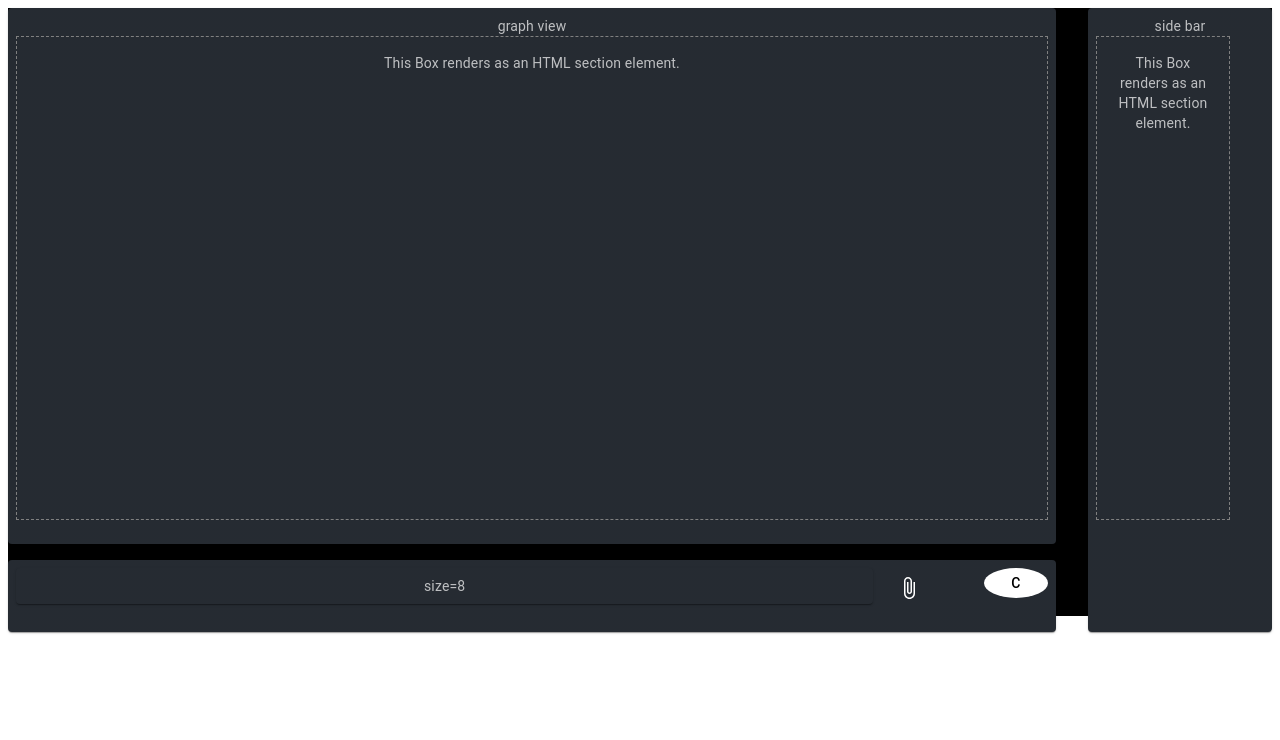
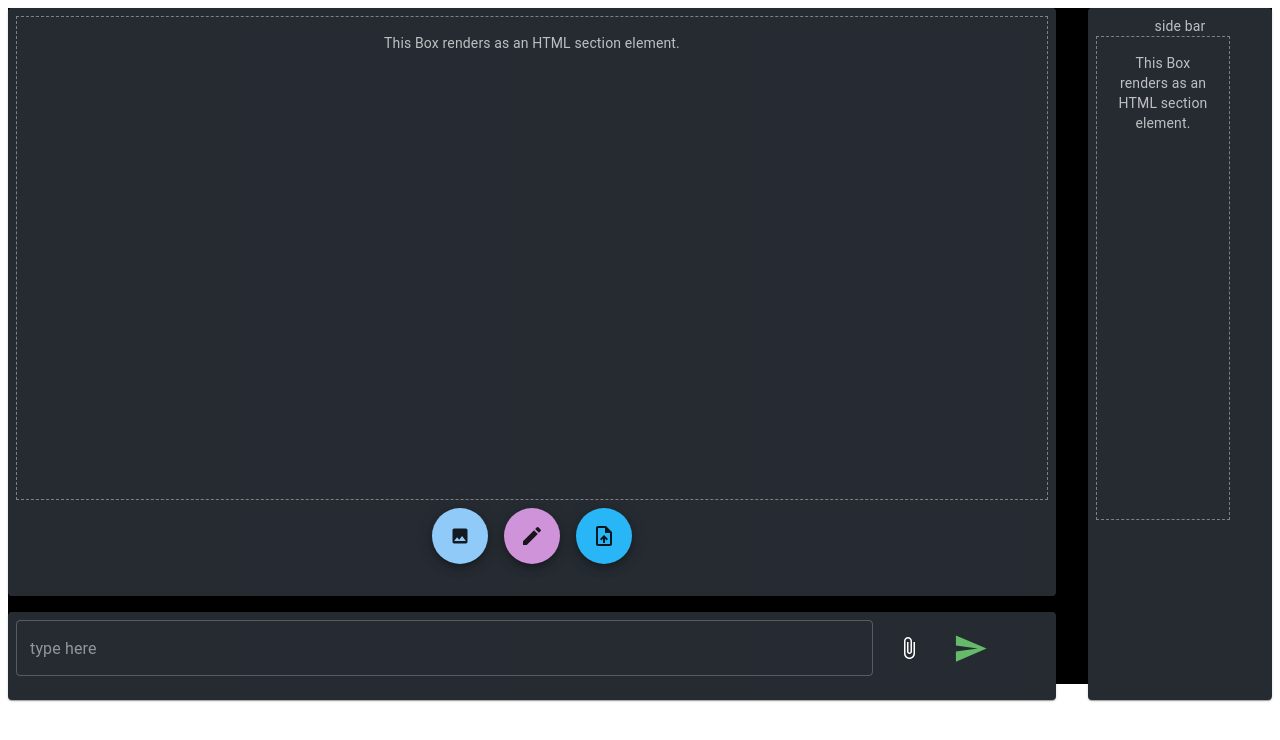
Before and after one commit to aleenarose222/Mindgraph_project, a React (Vite) app: page / in a window 1280 px wide. Both pictures are taken after a click on the button 909 px from the left and 588 px from the top of the page. Shown: the top 740 px of the page. Built offline with nearby package versions, Linux system fonts and the light colour scheme.

Commit message:
attachement fix

```diff
--- a/src/Component/Attachment/Attachment.jsx
+++ b/src/Component/Attachment/Attachment.jsx
@@ -2,23 +2,24 @@
 import Box from '@mui/material/Box';
 import Paper from '@mui/material/Paper';
 
+import InsertPhotoIcon from '@mui/icons-material/InsertPhoto';
+import Fab from '@mui/material/Fab';
+import EditIcon from '@mui/icons-material/Edit';
+import UploadFileIcon from '@mui/icons-material/UploadFile';
+
 const Attachment=()=> {
   return (
-    <Box
-      sx={{
-        display: 'flex',
-        flexWrap: 'wrap',
-        '& > :not(style)': {
-          m: 1,
-          width: 128,
-          height: 128,
-        },
-      }}
-    >
-      <Paper elevation={0} />
-      <Paper />
-      <Paper elevation={3} />
-    </Box>
+    <Box sx={{ '& > :not(style)': { m: 1 } }}>
+      <Fab color="primary" aria-label="image">
+        <InsertPhotoIcon  fontSize="small"/>
+      </Fab>
+      <Fab color="secondary" aria-label="edit">
+        <EditIcon />
+        </Fab>
+        <Fab color="info" aria-label="edit">
+        < UploadFileIcon/>
+      </Fab>
+      </Box>
   );
 }
 export default Attachment;
--- a/src/Component/Prompt/Prompt.jsx
+++ b/src/Component/Prompt/Prompt.jsx
@@ -1,35 +1,43 @@
 //import * as React from 'react';
 import { styled } from '@mui/material/styles';
 //import Box from '@mui/material/Box';
+import  { useState } from 'react';
 import Paper from '@mui/material/Paper';
 import Grid from '@mui/material/Grid2';
 import IconButton from '@mui/material/IconButton';
 import AttachFileIcon from '@mui/icons-material/AttachFile';
-import RoundedButton from '../RoundedButton/RoundedButton';
-const Item = styled(Paper)(({ theme }) => ({
-  backgroundColor: '#fff',
-  ...theme.typography.body2,
-  padding: theme.spacing(1),
-  //textAlign: 'center',
-  color: theme.palette.text.secondary,
-  ...theme.applyStyles('dark', {
-    backgroundColor: '#1A2027',
-  }),
-}));
+import SendIcon from '@mui/icons-material/Send';
+import TextField from '@mui/material/TextField';
 
 const Prompt=({onAttachFileClick})=> {
+  const [msg,setMsg] = useState();
+
+  const promptHandler=(e)=>{
+      setMsg(e.target.value)
+  }
+
+  const submitMessage=()=>{
+    console.log(msg);
+
+  }
+
+
   return (
 
       <Grid container spacing={2}>
-        <Grid size={10}>
-          <Item>size=8
-       </Item>
+        <Grid size={10} color={'#fff'}>
+
+        <TextField  fullWidth placeholder="type here"  onChange={(e)=>promptHandler(e)}/>
+
         </Grid>
         <IconButton aria-label="attachment" onClick={onAttachFileClick}>
           <AttachFileIcon/>
+
             </IconButton>
-        <RoundedButton/>
+            <IconButton aria-label="send" onClick={submitMessage}>
+          < SendIcon  color="success" fontSize="large"/>
 
+            </IconButton>
       </Grid>
 
   );
--- a/src/Component/RoundedButton/RoundedButton.jsx
+++ /dev/null
@@ -1,16 +0,0 @@
-import styled from "@emotion/styled";
-import { Button } from "@mui/material";
-
-const StyledButton = styled(Button)({
-    borderRadius:'100%',
-    height:'30px',
-    width:'30px',
-    color:'black',
-    backgroundColor:'#fff',
-    marginLeft:"auto",
-});
-
-const RoundedButton=()=>{
-    return <StyledButton>c</StyledButton>;
-}
-export default RoundedButton;
--- a/src/Layout/MainLayout.jsx
+++ b/src/Layout/MainLayout.jsx
@@ -5,6 +5,9 @@ import Box from '@mui/material/Box';
 import Paper from '@mui/material/Paper';
 import Grid from '@mui/material/Grid2';
 import Prompt from '../Component/Prompt/Prompt';
+import Attachment from '../Component/Attachment/Attachment';
+import { useState } from 'react';
+
 const Item = styled(Paper)(({ theme }) => ({
   backgroundColor: '1A2027',
   ...theme.typography.body2,
@@ -18,20 +21,29 @@ const Item = styled(Paper)(({ theme }) => ({
 }));
 
 const MainLayout=()=> {
+
+  const [visible,setVisible] = useState(false)
+
+  const toggleAttachment = () => {
+      if(visible)setVisible(false)
+        else setVisible(true)
+  }
   return (
 
     <Grid  backgroundColor={'#000'} container spacing={2}  columnSpacing={4} rowSpacing={4} >
         <Grid container size={10} direction={'column'}>
             <Grid  item>
-            <Item>graph view
+            <Item>
+
             <Box component="section" sx={{ p: 2, border: '1px dashed grey' , height: 450}}>
       This Box renders as an HTML section element.
     </Box>
+          {visible?<Attachment/>:<></>}
+            </Item>
 
-            </Item>
         </Grid>
         <Grid size={12}>
-         <Item><Prompt/></Item>
+         <Item><Prompt onAttachFileClick={toggleAttachment}/></Item>
         </Grid>
     </Grid>
       <Grid container size={2} spacing={2}>
```
